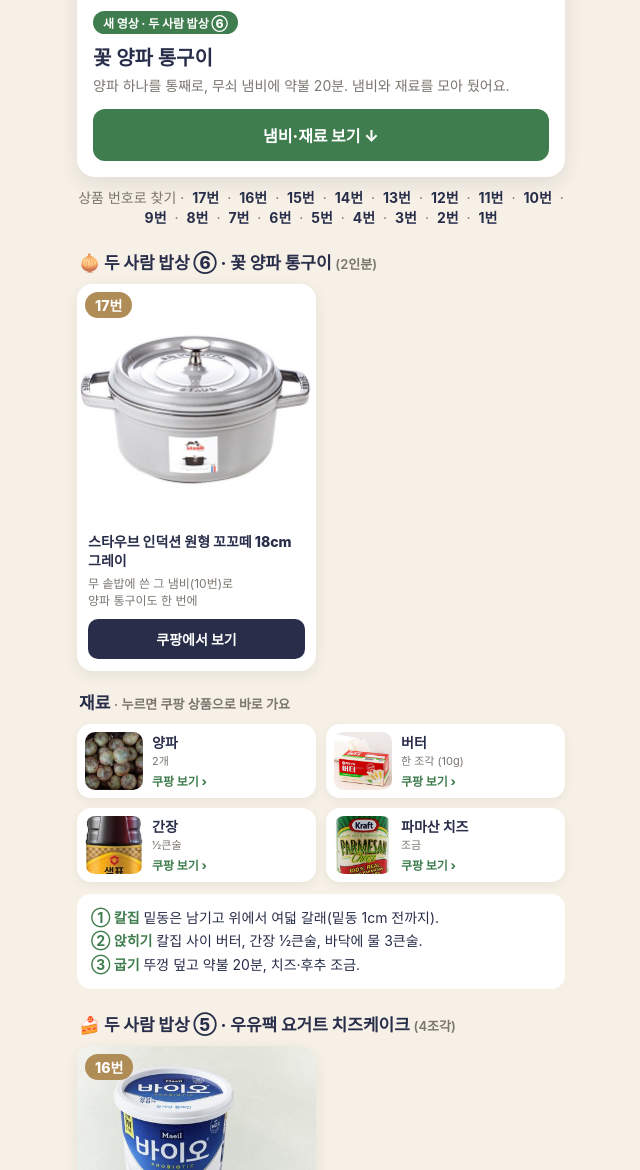
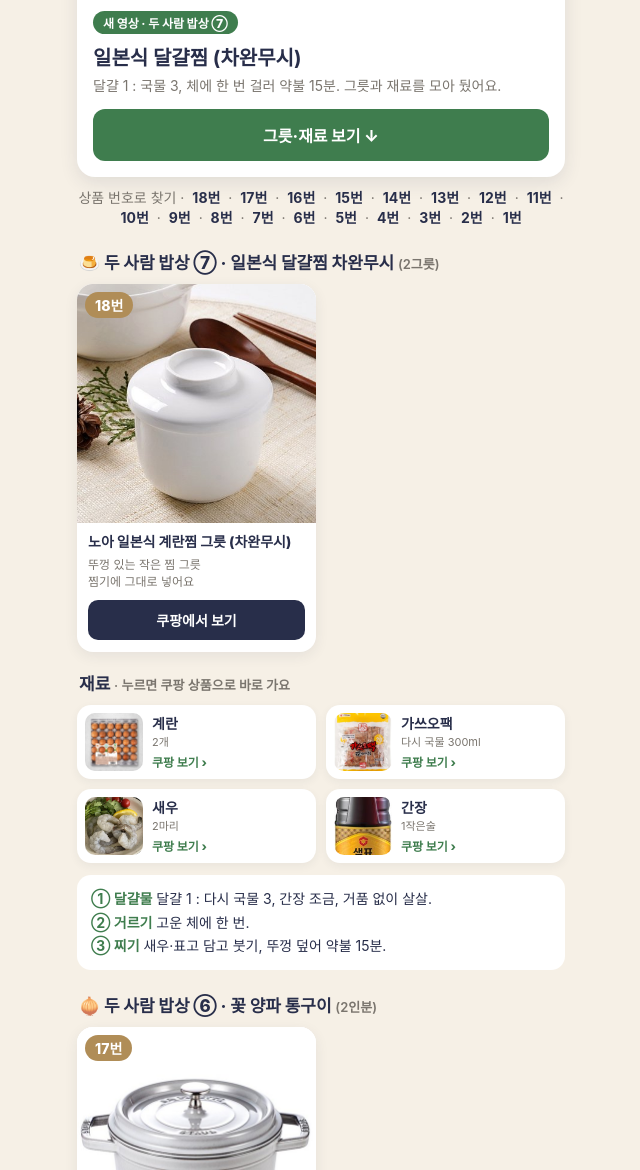
Before and after one commit to Jay7810/vivian-realprice, a plain HTML site: page index.html in a window 1280 px wide. Shown: the part 669-1839 px from the top of the page, without its empty margins (319-959 px from the left). Drawn offline with Linux system fonts and the light colour scheme.

Commit message:
두 사람 밥상 7편 일본식 달걀찜 칸 추가 (18번 그릇 + 재료 4)
Co-Authored-By: Claude Opus 5.5 <noreply@anthropic.com>

```diff
--- a/index.html
+++ b/index.html
@@ -81,17 +81,47 @@
     <div class="ai">AI로 만든 가상인물 · 실제 사용 후기가 아닙니다</div>
   </header>
 
-  <a class="latest" href="#food12">
-    <img src="food12_cover.jpg" alt="꽃 양파 통구이">
+  <a class="latest" href="#food13">
+    <img src="food13_cover.jpg" alt="일본식 달걀찜">
     <div class="b">
-      <span class="tag">새 영상 · 두 사람 밥상 ⑥</span>
-      <h2>꽃 양파 통구이</h2>
-      <p>양파 하나를 통째로, 무쇠 냄비에 약불 20분. 냄비와 재료를 모아 뒀어요.</p>
-      <span class="go">냄비·재료 보기 ↓</span>
+      <span class="tag">새 영상 · 두 사람 밥상 ⑦</span>
+      <h2>일본식 달걀찜 (차완무시)</h2>
+      <p>달걀 1 : 국물 3, 체에 한 번 걸러 약불 15분. 그릇과 재료를 모아 뒀어요.</p>
+      <span class="go">그릇·재료 보기 ↓</span>
     </div>
   </a>
 
-  <div class="jump">상품 번호로 찾기 · <a href="#n17">17번</a> · <a href="#n16">16번</a> · <a href="#n15">15번</a> · <a href="#n14">14번</a> · <a href="#n13">13번</a> · <a href="#n12">12번</a> · <a href="#n11">11번</a> · <a href="#n10">10번</a> · <a href="#n9">9번</a> · <a href="#n8">8번</a> · <a href="#n7">7번</a> · <a href="#n6">6번</a> · <a href="#n5">5번</a> · <a href="#n4">4번</a> · <a href="#n3">3번</a> · <a href="#n2">2번</a> · <a href="#n1">1번</a></div>
+  <div class="jump">상품 번호로 찾기 · <a href="#n18">18번</a> · <a href="#n17">17번</a> · <a href="#n16">16번</a> · <a href="#n15">15번</a> · <a href="#n14">14번</a> · <a href="#n13">13번</a> · <a href="#n12">12번</a> · <a href="#n11">11번</a> · <a href="#n10">10번</a> · <a href="#n9">9번</a> · <a href="#n8">8번</a> · <a href="#n7">7번</a> · <a href="#n6">6번</a> · <a href="#n5">5번</a> · <a href="#n4">4번</a> · <a href="#n3">3번</a> · <a href="#n2">2번</a> · <a href="#n1">1번</a></div>
+
+  <section class="food" id="food13">
+    <div class="sec-h">🍮 두 사람 밥상 ⑦ · 일본식 달걀찜 차완무시 <small>(2그릇)</small></div>
+
+    <div class="tools">
+      <a class="tool" id="n18" href="https://link.coupang.com/a/iHE45yYRFc" rel="sponsored nofollow">
+        <div class="no">18번</div>
+        <img src="food13_bowl.jpg" alt="차완무시 계란찜 그릇">
+        <div class="t">
+          <div class="nm">노아 일본식 계란찜 그릇 (차완무시)</div>
+          <div class="mt">뚜껑 있는 작은 찜 그릇<br>찜기에 그대로 넣어요</div>
+          <span class="bt">쿠팡에서 보기</span>
+        </div>
+      </a>
+    </div>
+
+    <div class="sec-h">재료 <small>· 누르면 쿠팡 상품으로 바로 가요</small></div>
+    <div class="ings">
+      <a class="ing" href="https://link.coupang.com/a/iBr2UlZdcG" rel="sponsored nofollow"><img src="food5_egg.jpg" alt="계란"><div><div class="nm">계란</div><div class="mt">2개</div><div class="ar">쿠팡 보기 ›</div></div></a>
+      <a class="ing" href="https://link.coupang.com/a/iHE49tZ1DU" rel="sponsored nofollow"><img src="food13_katsuo.jpg" alt="가쓰오팩"><div><div class="nm">가쓰오팩</div><div class="mt">다시 국물 300ml</div><div class="ar">쿠팡 보기 ›</div></div></a>
+      <a class="ing" href="https://link.coupang.com/a/iHE5dGSnYW" rel="sponsored nofollow"><img src="food13_shrimp.jpg" alt="새우"><div><div class="nm">새우</div><div class="mt">2마리</div><div class="ar">쿠팡 보기 ›</div></div></a>
+      <a class="ing" href="https://link.coupang.com/a/iHE41kpUlw" rel="sponsored nofollow"><img src="food12_soy.jpg" alt="간장"><div><div class="nm">간장</div><div class="mt">1작은술</div><div class="ar">쿠팡 보기 ›</div></div></a>
+    </div>
+
+    <div class="recipe">
+      <b>① 달걀물</b> 달걀 1 : 다시 국물 3, 간장 조금, 거품 없이 살살.<br>
+      <b>② 거르기</b> 고운 체에 한 번.<br>
+      <b>③ 찌기</b> 새우·표고 담고 붓기, 뚜껑 덮어 약불 15분.
+    </div>
+  </section>
 
   <section class="food" id="food12">
     <div class="sec-h">🧅 두 사람 밥상 ⑥ · 꽃 양파 통구이 <small>(2인분)</small></div>
```
Also changed, not shown: food13_cover.jpg (added).
